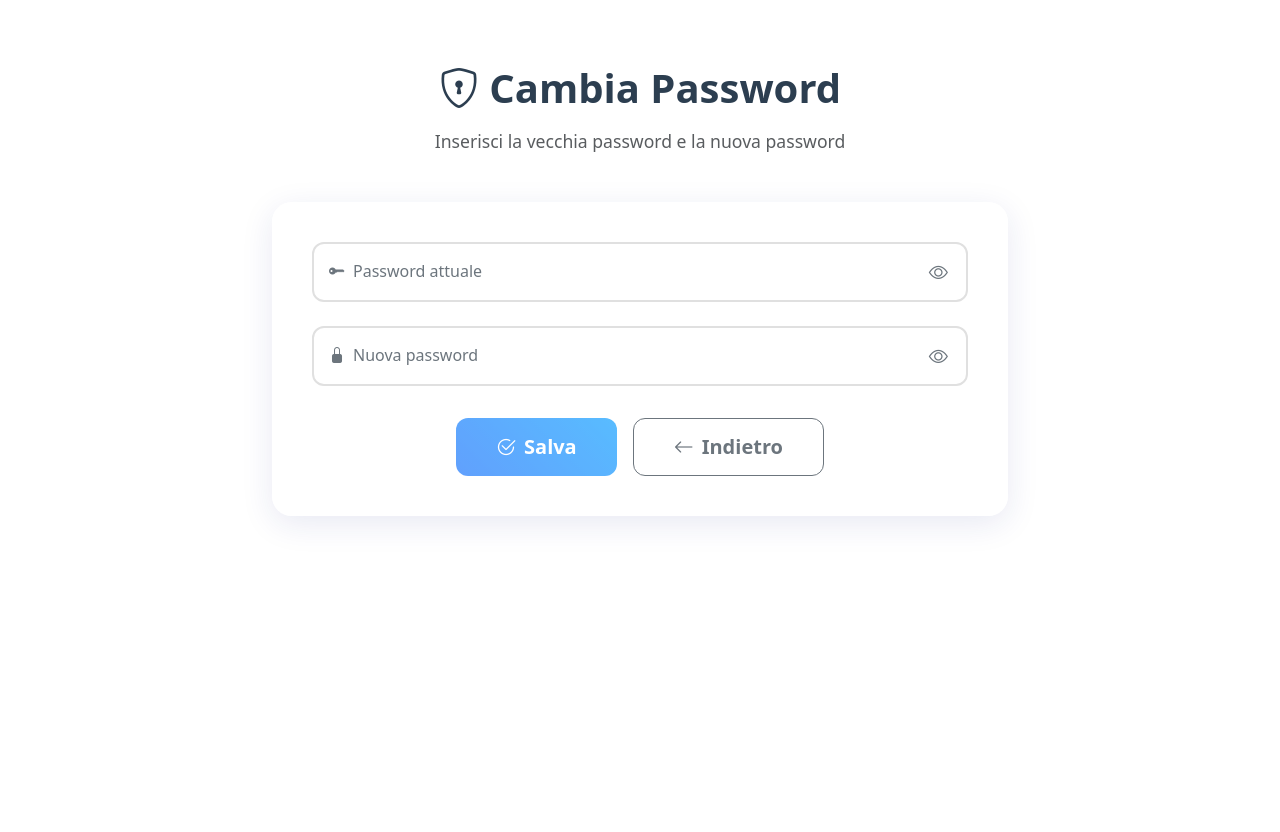
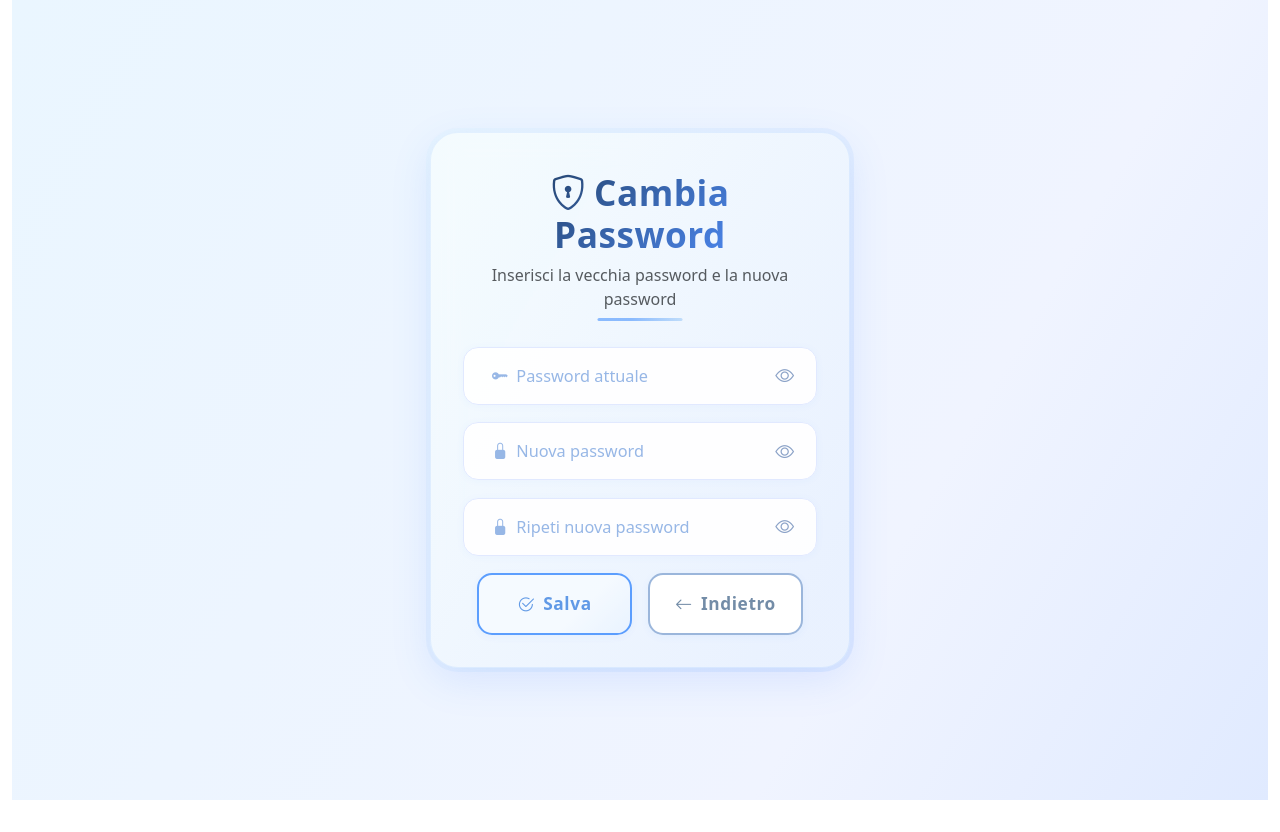
Before and after one commit to GCafa/FrontRently, an Angular app: page /change-password in a window 1280 px wide. After the commit the page ends 800 px from the top, so only its background shows below. Built offline with nearby package versions, Linux system fonts and the light colour scheme.

Commit message:
completato change-password

```diff
--- a/src/app/components/change-password/change-password.component.css
+++ b/src/app/components/change-password/change-password.component.css
@@ -1,130 +1,213 @@
+/* Sfondo pagina e centro verticale */
 .profile-container {
-  max-width: 800px;
-  margin: 2rem auto;
-  padding: 2rem;
+  min-height: 100vh;
+  display: flex;
+  align-items: center;
+  justify-content: center;
+  background: linear-gradient(120deg, #eaf6ff 0%, #f0f4ff 70%, #e0eaff 100%);
+  padding: 2rem 1rem;
+  animation: fadeIn 0.8s ease;
 }
 
-.profile-header {
-  margin-bottom: 3rem;
+/* Card effetto vetro e compatta */
+.personal-area-glass {
+  max-width: 420px;
+  width: 100%;
+  background: rgba(255,255,255,0.83);
+  border-radius: 28px;
+  box-shadow: 0 12px 40px 0 rgba(60, 120, 255, 0.13);
+  border: 1.7px solid rgba(40, 130, 255, 0.10);
+  backdrop-filter: blur(14px) saturate(120%);
+  padding: 2.4rem 2rem 2rem 2rem;
+  margin: 0 auto;
+  position: relative;
+  transition: box-shadow 0.4s cubic-bezier(0.4, 0, 0.2, 1);
 }
 
-.profile-header h1 {
-  color: #2c3e50;
-  font-weight: 700;
-  margin-bottom: 1rem;
+/* Glow attorno alla card */
+.personal-area-glass::before {
+  content: '';
+  position: absolute;
+  inset: -5px;
+  border-radius: 32px;
+  background: linear-gradient(120deg, #b5e6fa 10%, #4f8fff 90%);
+  opacity: 0.11;
+  z-index: 0;
+  pointer-events: none;
 }
 
-.profile-header p {
-  font-size: 1.1rem;
+/* Layout e header */
+.card-body {
+  position: relative;
+  z-index: 1;
+}
+.profile-header {
+  text-align: center;
+  margin-bottom: 2.2rem;
+  position: relative;
+}
+.profile-header::after {
+  content: '';
+  position: absolute;
+  bottom: -10px;
+  left: 50%;
+  transform: translateX(-50%);
+  width: 85px;
+  height: 3px;
+  background: linear-gradient(90deg, #0d6efd 40%, #85bcf5 100%);
+  border-radius: 3px;
+  opacity: 0.45;
+}
+.profile-header h2 {
+  font-size: 2.2rem;
+  font-weight: 800;
+  background: linear-gradient(135deg, #1b334d, #4b85ea 80%);
+  -webkit-background-clip: text;
+  -webkit-text-fill-color: transparent;
+  margin-bottom: 1.1rem;
+  letter-spacing: 0.5px;
 }
 
-.form-container {
-  background: rgba(255, 255, 255, 0.95);
-  border-radius: 20px;
-  padding: 2.5rem;
-  box-shadow: 0 8px 32px rgba(31, 38, 135, 0.1);
-}
-
-.custom-input {
-  height: 60px;
-  border-radius: 12px;
-  border: 2px solid #e0e0e0;
-  padding: 1.5rem 1rem 0.5rem;
-  font-size: 1rem;
-  transition: all 0.3s ease;
-}
-
-.custom-input:focus {
-  border-color: #0d6efd;
-  box-shadow: 0 0 0 0.25rem rgba(13, 110, 253, 0.1);
-}
-
-.form-floating label {
-  padding: 1rem;
-  color: #6c757d;
-}
-
+/* Input fields */
 .password-container {
   position: relative;
 }
+.custom-input {
+  height: 54px;
+  border-radius: 15px;
+  border: 1.4px solid #e1e9ff;
+  background: rgba(255, 255, 255, 0.92);
+  padding: 1.5rem 2.7rem 0.5rem 1.2rem;
+  font-size: 1.08rem;
+  box-shadow: 0 1px 8px 0 rgba(60, 120, 255, 0.04);
+  transition: border-color 0.22s, box-shadow 0.28s;
+}
+.custom-input:focus {
+  border-color: #0d6efd;
+  box-shadow: 0 2px 10px 0 rgba(60, 120, 255, 0.10);
+  background: rgba(255, 255, 255, 0.99);
+}
+.form-floating label {
+  color: #97b7e6;
+  font-weight: 500;
+  font-size: 1.02rem;
+  pointer-events: none;
+  transition: color 0.17s;
+  left: 1rem;
+}
+.form-floating .custom-input:focus + label {
+  color: #0d6efd;
+}
+.mb-4 {
+  margin-bottom: 1.1rem !important;
+}
 
+/* Toggle password */
 .password-toggle {
   position: absolute;
   right: 15px;
   top: 50%;
   transform: translateY(-50%);
+  background: none;
   border: none;
-  background: transparent;
-  color: #6c757d;
+  color: #8ca3c8;
+  padding: 0.5rem;
   cursor: pointer;
-  z-index: 10;
-  padding: 5px;
+  font-size: 1.18rem;
+  transition: color 0.18s, transform 0.2s;
+  z-index: 2;
+}
+.password-toggle:hover,
+.password-toggle:focus {
+  color: #226be5;
+  transform: scale(1.16);
 }
 
-.password-toggle:hover {
-  color: #0d6efd;
+/* Bottoni */
+.btn {
+  padding: 1rem 2.5rem;
+  border-radius: 15px;
+  font-weight: 700;
+  font-size: 1.08rem;
+  min-width: 155px;
+  transition: all 0.4s cubic-bezier(0.4, 0, 0.2, 1);
+  letter-spacing: 0.6px;
+  border: none;
+}
+.btn-outline-primary {
+  background: linear-gradient(135deg, #f8fbff 65%, #e7f1ff 100%);
+  border: 2px solid #0d6efd;
+  color: #1567d8;
+  box-shadow: 0 2px 10px rgba(13, 110, 253, 0.07);
+}
+.btn-outline-primary:hover:not(:disabled) {
+  background: linear-gradient(135deg, #0d6efd 70%, #0043a8 100%);
+  color: #fff;
+  box-shadow: 0 8px 26px rgba(13, 110, 253, 0.17);
+  transform: translateY(-2px) scale(1.04);
+}
+.btn-outline-secondary {
+  background: #fff;
+  border: 2px solid #9bb6db;
+  color: #738ca7;
+  box-shadow: 0 2px 8px rgba(13, 110, 253, 0.05);
+}
+.btn-outline-secondary:hover:not(:disabled) {
+  background: #e9f1fb;
+  color: #226be5;
+  border-color: #1567d8;
+  transform: translateY(-1.5px) scale(1.025);
 }
 
-.password-toggle i {
-  font-size: 1.2rem;
+/* Alert */
+.alert {
+  border-radius: 15px;
+  padding: 1.1rem;
+  margin-top: 2rem;
+  font-weight: 500;
+  animation: slideIn 0.55s cubic-bezier(0.4, 0, 0.2, 1);
+  box-shadow: 0 5px 22px rgba(25, 135, 84, 0.04);
+  border-left: 6px solid;
+}
+.alert-danger {
+  background: rgba(220, 53, 69, 0.08);
+  color: #dc3545;
+  border-color: #dc3545;
+}
+.alert-success {
+  background: rgba(25, 135, 84, 0.08);
+  color: #198754;
+  border-color: #198754;
 }
 
-.button-group {
-  display: flex;
-  gap: 1rem;
-  margin-top: 2rem;
-  justify-content: center;
+/* Animazioni */
+@keyframes fadeIn {
+  from { opacity: 0; transform: translateY(30px);}
+  to { opacity: 1; transform: translateY(0);}
+}
+@keyframes slideIn {
+  from { opacity: 0; transform: translateY(16px);}
+  to { opacity: 1; transform: translateY(0);}
 }
 
-.btn {
-  padding: 0.8rem 2.5rem;
-  border-radius: 12px;
-  font-weight: 600;
-  transition: all 0.3s ease;
-}
-
-.btn-primary {
-  background: linear-gradient(45deg, #0d6efd, #0099ff);
-  border: none;
-}
-
-.btn-primary:hover:not(:disabled) {
-  transform: translateY(-2px);
-  box-shadow: 0 8px 15px rgba(13, 110, 253, 0.2);
-}
-
-.btn-outline-secondary:hover {
-  transform: translateY(-2px);
-}
-
-.alert {
-  border-radius: 12px;
-  padding: 1rem;
-  animation: slideIn 0.3s ease;
-}
-
-@keyframes slideIn {
-  from {
-    opacity: 0;
-    transform: translateY(10px);
+/* Responsive */
+@media (max-width: 600px) {
+  .personal-area-glass {
+    padding: 1.2rem 0.3rem;
+    border-radius: 16px;
+    max-width: 99vw;
   }
-  to {
-    opacity: 1;
-    transform: translateY(0);
+  .profile-header h2 {
+    font-size: 1.32rem;
+  }
+  .btn {
+    padding: 0.7rem 0.5rem;
+    min-width: unset;
+    font-size: 0.98rem;
+  }
+  .custom-input {
+    height: 42px;
+    font-size: 1rem;
+    padding: 1.1rem 2.2rem 0.4rem 0.8rem;
   }
 }
-
-@media (max-width: 768px) {
-  .profile-container {
-    padding: 1rem;
-    margin: 1rem;
-  }
-
-  .form-container {
-    padding: 1.5rem;
-  }
-
-  .button-group {
-    flex-direction: column;
-  }
-}
--- a/src/app/components/change-password/change-password.component.html
+++ b/src/app/components/change-password/change-password.component.html
@@ -1,29 +1,38 @@
-<div class="profile-container animate__animated animate__fadeIn">
-  <div class="profile-header text-center">
-    <h1><i class="bi bi-shield-lock"></i> Cambia Password</h1>
-    <p class="text-muted">Inserisci la vecchia password e la nuova password</p>
+<!-- Inserisci questo nell'HTML della tua pagina Angular, dentro al componente -->
+<!-- Assicurati di aver incluso Bootstrap CSS e Bootstrap Icons nel tuo index.html globale! -->
+<div class="profile-container">
+  <div class="personal-area-glass">
+    <div class="card-body text-center p-0">
+      <div class="profile-header">
+        <h2 class="mb-2 text-primary">
+          <i class="bi bi-shield-lock me-2"></i>Cambia Password
+        </h2>
+        <p class="mb-4 text-muted">Inserisci la vecchia password e la nuova password</p>
       </div>
 
-  <div class="form-container">
       <form (ngSubmit)="onSubmit()" #passwordForm="ngForm">
+        <!-- Vecchia password -->
         <div class="form-floating mb-4 password-container">
           <input [type]="showCurrentPassword ? 'text' : 'password'"
                  class="form-control custom-input"
-               id="oldPassword"
+                 id="currentPassword"
                  [(ngModel)]="passwordData.currentPassword"
-               name="oldPassword"
+                 name="currentPassword"
                  placeholder="Password attuale"
                  required>
-        <label for="oldPassword">
+          <label for="currentPassword">
             <i class="bi bi-key-fill me-2"></i>Password attuale
           </label>
           <button type="button"
                   class="password-toggle"
-                (click)="showCurrentPassword = !showCurrentPassword">
+                  (click)="showCurrentPassword = !showCurrentPassword"
+                  tabindex="-1"
+                  aria-label="Mostra/Nascondi password attuale">
             <i class="bi" [ngClass]="showCurrentPassword ? 'bi-eye-slash' : 'bi-eye'"></i>
           </button>
         </div>
 
+        <!-- Nuova password -->
         <div class="form-floating mb-4 password-container">
           <input [type]="showNewPassword ? 'text' : 'password'"
                  class="form-control custom-input"
@@ -37,30 +46,54 @@
           </label>
           <button type="button"
                   class="password-toggle"
-                (click)="showNewPassword = !showNewPassword">
+                  (click)="showNewPassword = !showNewPassword"
+                  tabindex="-1"
+                  aria-label="Mostra/Nascondi nuova password">
             <i class="bi" [ngClass]="showNewPassword ? 'bi-eye-slash' : 'bi-eye'"></i>
           </button>
         </div>
 
-      <div class="button-group">
+        <!-- Ripeti nuova password -->
+        <div class="form-floating mb-4 password-container">
+          <input [type]="showRepeatPassword ? 'text' : 'password'"
+                 class="form-control custom-input"
+                 id="repeatNewPassword"
+                 [(ngModel)]="passwordData.repeatNewPassword"
+                 name="repeatNewPassword"
+                 placeholder="Ripeti nuova password"
+                 required>
+          <label for="repeatNewPassword">
+            <i class="bi bi-lock-fill me-2"></i>Ripeti nuova password
+          </label>
+          <button type="button"
+                  class="password-toggle"
+                  (click)="showRepeatPassword = !showRepeatPassword"
+                  tabindex="-1"
+                  aria-label="Mostra/Nascondi ripeti password">
+            <i class="bi" [ngClass]="showRepeatPassword ? 'bi-eye-slash' : 'bi-eye'"></i>
+          </button>
+        </div>
+
+        <div class="d-flex justify-content-center gap-3">
           <button type="submit"
-                class="btn btn-primary btn-lg"
+                  class="btn btn-outline-primary px-4"
                   [disabled]="!passwordForm.form.valid">
             <i class="bi bi-check2-circle me-2"></i>Salva
           </button>
           <button type="button"
-                class="btn btn-outline-secondary btn-lg"
+                  class="btn btn-outline-secondary px-4"
                   (click)="goBack()">
             <i class="bi bi-arrow-left me-2"></i>Indietro
           </button>
         </div>
       </form>
 
-    <div *ngIf="errorMessage" class="alert alert-danger mt-4 text-center">
-      <i class="bi bi-exclamation-triangle me-2"></i>{{ errorMessage }}
+      <div *ngIf="errorMessage" class="alert alert-danger mt-4">
+        <i class="bi bi-exclamation-triangle-fill me-2"></i>{{ errorMessage }}
       </div>
-    <div *ngIf="successMessage" class="alert alert-success mt-4 text-center">
-      <i class="bi bi-check-circle me-2"></i>{{ successMessage }}
+      <div *ngIf="successMessage" class="alert alert-success mt-4">
+        <i class="bi bi-check-circle-fill me-2"></i>{{ successMessage }}
       </div>
     </div>
   </div>
+</div>
--- a/src/app/components/change-password/change-password.component.ts
+++ b/src/app/components/change-password/change-password.component.ts
@@ -1,26 +1,30 @@
 import { Component } from '@angular/core';
+import { HttpErrorResponse } from '@angular/common/http';
+import { Router } from '@angular/router';
 import { CommonModule } from '@angular/common';
 import { FormsModule } from '@angular/forms';
 import { UserService } from '../../services/user.service';
-import { Router } from '@angular/router';
 import { BodyChangePassword } from '../../model/body-change-password';
 
 @Component({
   selector: 'app-change-password',
+  templateUrl: './change-password.component.html',
+  styleUrls: ['./change-password.component.css'],
   standalone: true,
-  imports: [CommonModule, FormsModule],
-  templateUrl: './change-password.component.html',
-  styleUrls: ['./change-password.component.css']
+  imports: [CommonModule, FormsModule]
 })
 export class ChangePasswordComponent {
   passwordData: BodyChangePassword = {
     currentPassword: '',
-    newPassword: ''
+    newPassword: '',
+    repeatNewPassword: ''
   };
+
+  showCurrentPassword = false;
+  showNewPassword = false;
+  showRepeatPassword = false;
   errorMessage = '';
   successMessage = '';
-  showCurrentPassword = false;
-  showNewPassword = false;
 
   constructor(
     private userService: UserService,
@@ -28,15 +32,69 @@ export class ChangePasswordComponent {
   ) {}
 
   onSubmit() {
-    this.userService.changePassword(this.passwordData).subscribe({
-      next: () => {
-        this.successMessage = 'Password cambiata con successo!';
-        setTimeout(() => this.router.navigate(['/personal-area']), 2000);
-      },
-      error: (err) => {
-        this.errorMessage = 'Errore nel cambio password. Riprova.';
-      }
-    });
+    this.errorMessage = '';
+    this.successMessage = '';
+
+    if (!this.validatePasswords()) {
+      return;
+    }
+
+    this.userService.changePassword(this.passwordData)
+      .subscribe({
+        next: () => {
+          this.successMessage = 'Password modificata con successo';
+          this.resetForm();
+          setTimeout(() => this.goBack(), 2000);
+        },
+        error: (error: HttpErrorResponse) => {
+          console.error('Errore:', error);
+          if (error.status === 400) {
+            this.errorMessage = error.error?.message || 'I dati inseriti non sono validi';
+          } else if (error.status === 401) {
+            this.errorMessage = 'Password attuale non corretta';
+          } else {
+            this.errorMessage = 'Si è verificato un errore durante il cambio password';
+          }
+        }
+      });
+  }
+
+  private validatePasswords(): boolean {
+    if (!this.passwordData.currentPassword ||
+      !this.passwordData.newPassword ||
+      !this.passwordData.repeatNewPassword) {
+      this.errorMessage = 'Tutti i campi sono obbligatori';
+      return false;
+    }
+
+    if (this.passwordData.currentPassword === this.passwordData.newPassword) {
+      this.errorMessage = 'La nuova password deve essere diversa da quella attuale';
+      return false;
+    }
+
+    const passwordRegex = /^(?=.*[A-Z])(?=.*[a-z])(?=.*\d)(?=.*[@$!%*?&])[A-Za-z\d@$!%*?&]{8,}$/;
+    if (!passwordRegex.test(this.passwordData.newPassword)) {
+      this.errorMessage = 'La nuova password deve contenere almeno 8 caratteri, una maiuscola, una minuscola, un numero e un carattere speciale';
+      return false;
+    }
+
+    if (this.passwordData.newPassword !== this.passwordData.repeatNewPassword) {
+      this.errorMessage = 'Le nuove password non coincidono';
+      return false;
+    }
+
+    return true;
+  }
+
+  private resetForm() {
+    this.passwordData = {
+      currentPassword: '',
+      newPassword: '',
+      repeatNewPassword: ''
+    };
+    this.showCurrentPassword = false;
+    this.showNewPassword = false;
+    this.showRepeatPassword = false;
   }
 
   goBack() {
--- a/src/app/model/body-change-password.ts
+++ b/src/app/model/body-change-password.ts
@@ -1,4 +1,5 @@
 export interface BodyChangePassword {
   currentPassword: string;
   newPassword: string;
+  repeatNewPassword: string;
 }
--- a/src/index.html
+++ b/src/index.html
@@ -8,7 +8,11 @@
   <link rel="icon" type="image/x-icon" href="favicon.ico">
   <link href="https://fonts.googleapis.com/css2?family=Roboto:wght@300;400;500&display=swap" rel="stylesheet">
   <link href="https://fonts.googleapis.com/icon?family=Material+Icons" rel="stylesheet">
-  <link rel="stylesheet" href="https://cdn.jsdelivr.net/npm/bootstrap-icons@1.11.3/font/bootstrap-icons.min.css">
+  <!-- Bootstrap CSS -->
+  <link rel="stylesheet" href="https://cdn.jsdelivr.net/npm/bootstrap@5.3.2/dist/css/bootstrap.min.css">
+  <!-- Bootstrap Icons -->
+  <link href="https://cdn.jsdelivr.net/npm/bootstrap-icons@1.11.1/font/bootstrap-icons.css" rel="stylesheet">
+
 </head>
 <body>
   <app-root></app-root>
```
Also changed, not shown: src/app/components/personal-area/personal-area.component.ts (+13 -3 lines), src/app/services/user.service.ts (+13 -3 lines). Lines whose indentation alone changed are shown as unchanged.
